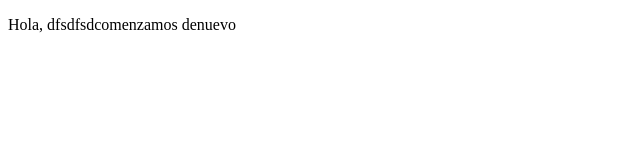
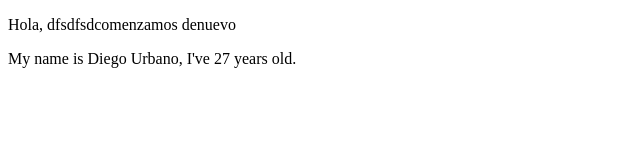
Before and after one commit to durbanog/proyecto1, a plain HTML site: page index.html in a window 1280 px wide. Shown: the whole page, without its empty margins (0-640 px from the left). Drawn offline with Linux system fonts and the light colour scheme.

Commit message:
Agree personal information

```diff
--- a/index.html
+++ b/index.html
@@ -11,5 +11,8 @@
         Hola, dfsdfsdcomenzamos denuevo
     </p>
 
+    <p>
+	My name is Diego Urbano, I've 27 years old.
+    <p/>
 </body>
 </html>
```
